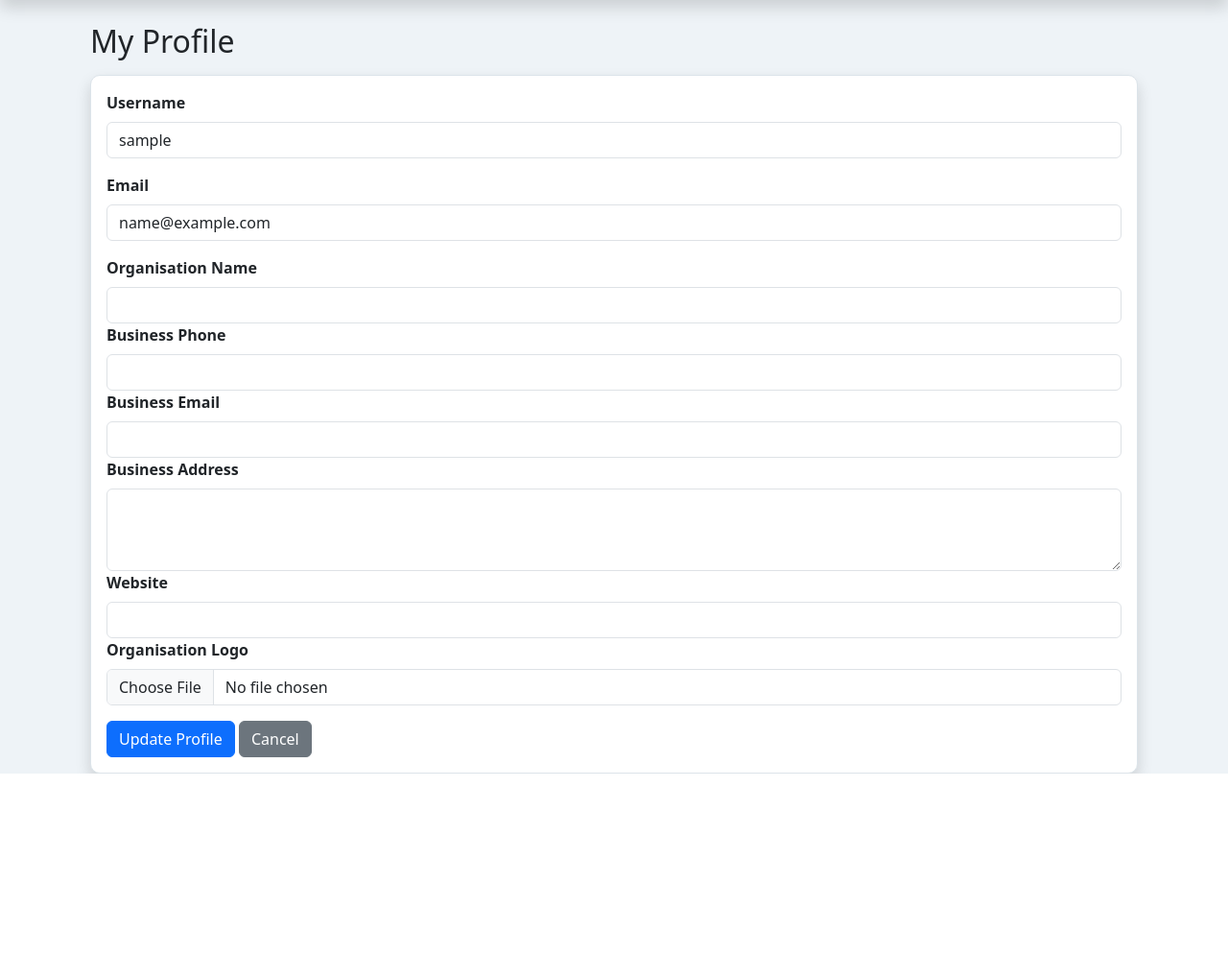
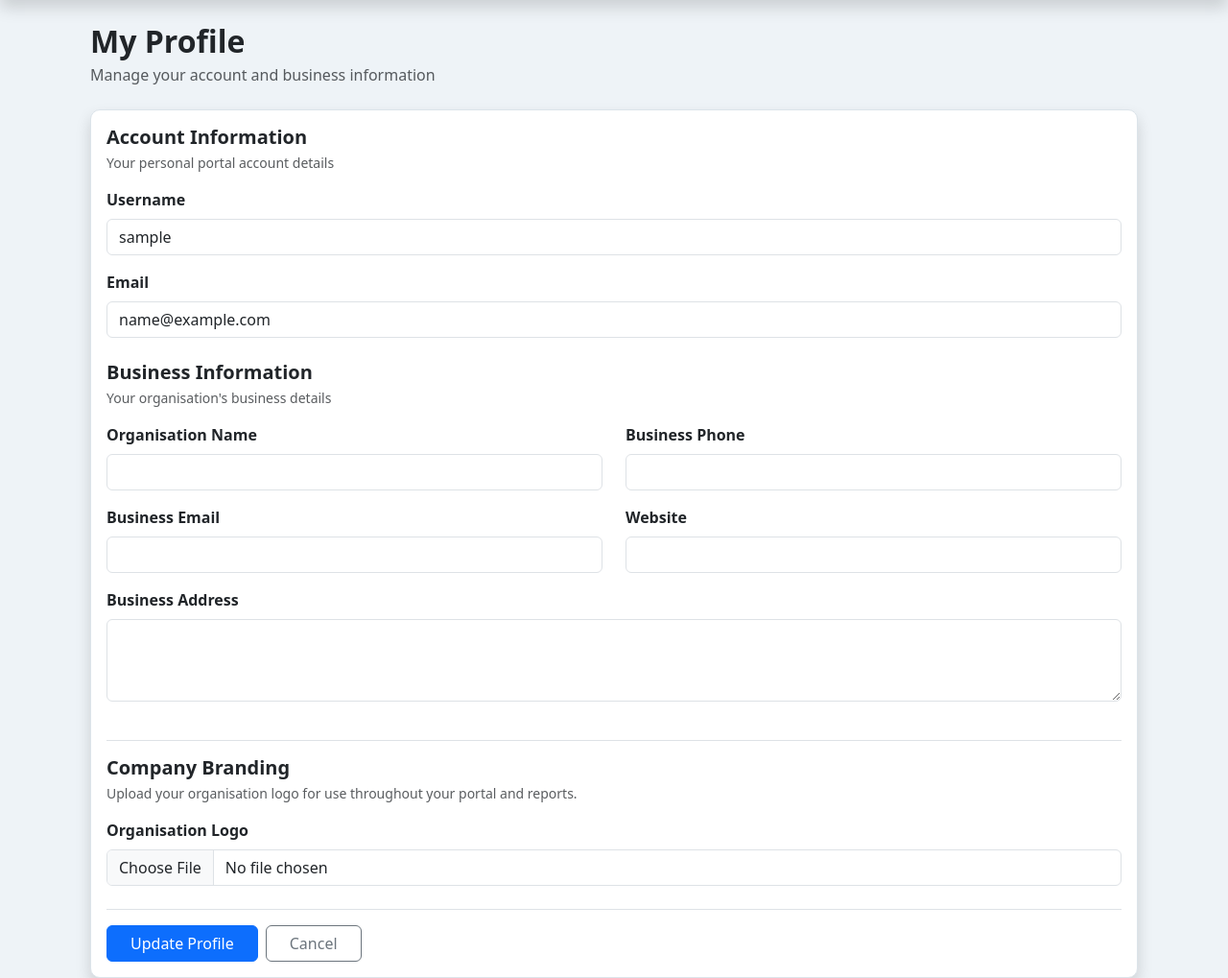
Before and after one commit to bautlwiodumeleng/bau, a Flask app: page /profile in a window 1280 px wide. Shown: the part 56-1075 px from the top of the page at 96% size. Before the commit the page ends 862 px from the top, so only its background shows below. Run offline with Flask 3, Linux system fonts and the light colour scheme; the visitor is signed in with stand-in values (Sample User, id 1); some libraries are stand-ins or nearby versions.

Commit message:
Improve user profile page

```diff
--- a/app/templates/profile.html
+++ b/app/templates/profile.html
@@ -7,16 +7,29 @@
 <div class="container mt-4">
 
 
-    <div class="d-flex align-items-center mb-3">
-    <h2 class="mb-0">My Profile</h2>
+    <div class="d-flex justify-content-between align-items-center mb-4">
+
+    <div>
+        <h2 class="fw-bold mb-1">My Profile</h2>
+        <p class="text-muted mb-0">
+            Manage your account and business information
+        </p>
+    </div>
 
     {% if current_user.organisation_logo %}
+        <div class="text-end">
             <img
                 src="{{ current_user.organisation_logo }}"
                 alt="Organisation Logo"
-            style="width: 120px; height: 80px; object-fit: contain;"
+                style="
+                    width: 120px;
+                    height: 80px;
+                    object-fit: contain;
+                "
             >
+        </div>
     {% endif %}
+
 </div>
 
 
@@ -28,6 +41,12 @@
             <form method="POST" enctype="multipart/form-data">
                 {{ form.hidden_tag() }}
 
+                <div class="mb-3">
+                    <h5 class="fw-bold mb-1">Account Information</h5>
+                    <p class="text-muted small mb-3">
+                        Your personal portal account details
+                    </p>
+                </div>
 
                 <div class="mb-3">
                     {{ form.username.label(class="form-label fw-bold") }}
@@ -39,39 +58,93 @@
                     {{ form.email(class="form-control") }}
                 </div>
 
+                 <div class="mt-4 mb-3">
+                    <h5 class="fw-bold mb-1">Business Information</h5>
+                    <p class="text-muted small mb-3">
+                        Your organisation's business details
+                    </p>
+                </div>
 
-                <div class="mb-3">
+                <div class="row">
+
+                    <!-- Organisation Name -->
+                    <div class="col-md-6 mb-3">
                         {{ form.organisation_name.label(class="form-label fw-bold") }}
                         {{ form.organisation_name(class="form-control") }}
+                    </div>
 
+                    <!-- Business Phone -->
+                    <div class="col-md-6 mb-3">
                         {{ form.business_phone.label(class="form-label fw-bold") }}
                         {{ form.business_phone(class="form-control") }}
+                    </div>
 
+                    <!-- Business Email -->
+                    <div class="col-md-6 mb-3">
                         {{ form.business_email.label(class="form-label fw-bold") }}
                         {{ form.business_email(class="form-control") }}
+                    </div>
 
+                    <!-- Website -->
+                    <div class="col-md-6 mb-3">
+                        {{ form.website.label(class="form-label fw-bold") }}
+                        {{ form.website(class="form-control") }}
+                    </div>
+
+                    <!-- Business Address -->
+                    <div class="col-12 mb-3">
                         {{ form.business_address.label(class="form-label fw-bold") }}
                         {{ form.business_address(class="form-control", rows="3") }}
-
-                    {{ form.website.label(class="form-label fw-bold") }}
-                    {{ form.website(class="form-control") }}
-
-                 <div class="mb-3">
-                     {{ form.organisation_logo.label(class="form-label fw-bold") }}
-                     {{ form.organisation_logo(class="form-control", accept=".jpg,.jpeg,.png") }}
                     </div>
 
                 </div>
 
+               <div class="mt-4 pt-3 border-top">
 
+                <h5 class="fw-bold mb-1">Company Branding</h5>
 
-                <div class="mt-3">
-                    {{ form.submit(class="btn btn-primary") }}
+                <p class="text-muted small mb-3">
+                    Upload your organisation logo for use throughout your portal and reports.
+                </p>
+
+                {% if current_user.organisation_logo %}
+                    <div class="mb-3">
+                        <img
+                            src="{{ current_user.organisation_logo }}"
+                            alt="Current Organisation Logo"
+                            style="
+                                width: 160px;
+                                height: 100px;
+                                object-fit: contain;
+                                border: 1px solid #dee2e6;
+                                border-radius: 8px;
+                                padding: 8px;
+                                background-color: #ffffff;
+                            "
+                        >
+                    </div>
+                {% endif %}
+
+                {{ form.organisation_logo.label(class="form-label fw-bold") }}
+
+                {{ form.organisation_logo(
+                    class="form-control",
+                    accept=".jpg,.jpeg,.png"
+                ) }}
+
+            </div>
+
+             <div class="mt-4 pt-3 border-top d-flex gap-2">
+
+                {{ form.submit(
+                    class="btn btn-primary px-4"
+                ) }}
 
                 <a href="{{ url_for('main.dashboard') }}"
-                       class="btn btn-secondary">
+                class="btn btn-outline-secondary px-4">
                     Cancel
                 </a>
+
             </div>
 
             </form>
```
Lines whose indentation alone changed are shown as unchanged.
